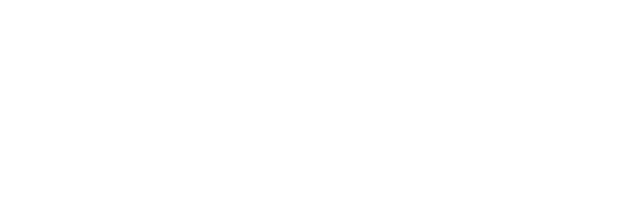
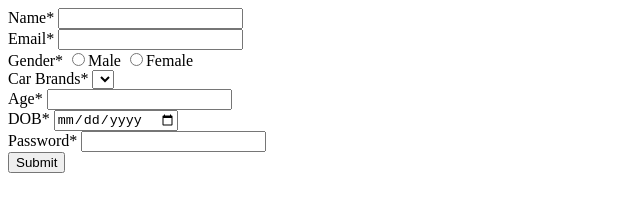
Before and after one commit to acciojob/signup-form-car-nadeemmeerza, a website: page main.html in a window 1280 px wide. Shown: the whole page, without its empty margins (0-640 px from the left). Drawn offline with Linux system fonts and the light colour scheme.

Commit message:
created a submission

```diff
--- a/main.html
+++ b/main.html
@@ -8,6 +8,40 @@
 
 <body>
 	<!-- the entire body must be written by student -->
+	<form method="post">
+		<div>
+			<label for="name">Name*</label>
+			<input id="name" type="text" required/>
+		</div>
+		<div>
+			<label for="email">Email*</label>
+			<input id="email" type="email" required/>
+		</div>
+		<div>
+			<label for="gender">Gender*</label>
+			<input id="male" type="radio" name="gender" required/>Male
+			<input id="female" type="radio" name="gender" required>Female
+		</div>
+		<div>
+			<label for="brands">Car Brands*</label>
+			<select>
+				<option></option>
+			</select>
+		</div>
+		<div>
+			<label for="age">Age*</label>
+			<input id="age" type="number" required/>
+		</div>
+		<div>
+			<label for="dob">DOB*</label>
+			<input id="dob" type="date" required/>
+		</div>
+		<div>
+			<label for="password">Password*</label>
+			<input id="password" type="password" required/>
+		</div>
+		<button type="submit">Submit</button>
+	</form>
     <script type="text/javascript" src="./script.js">
 </script>
 
```
